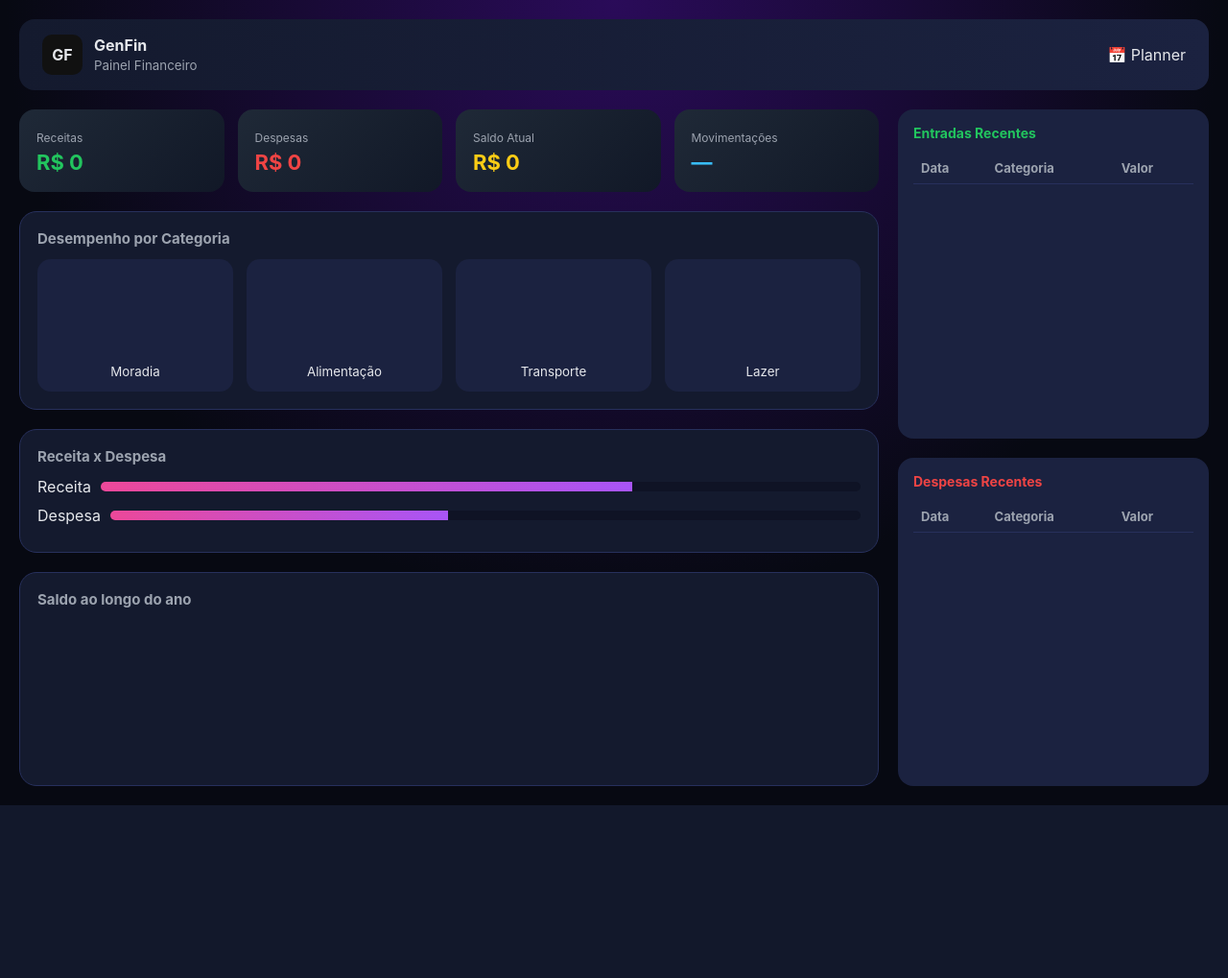
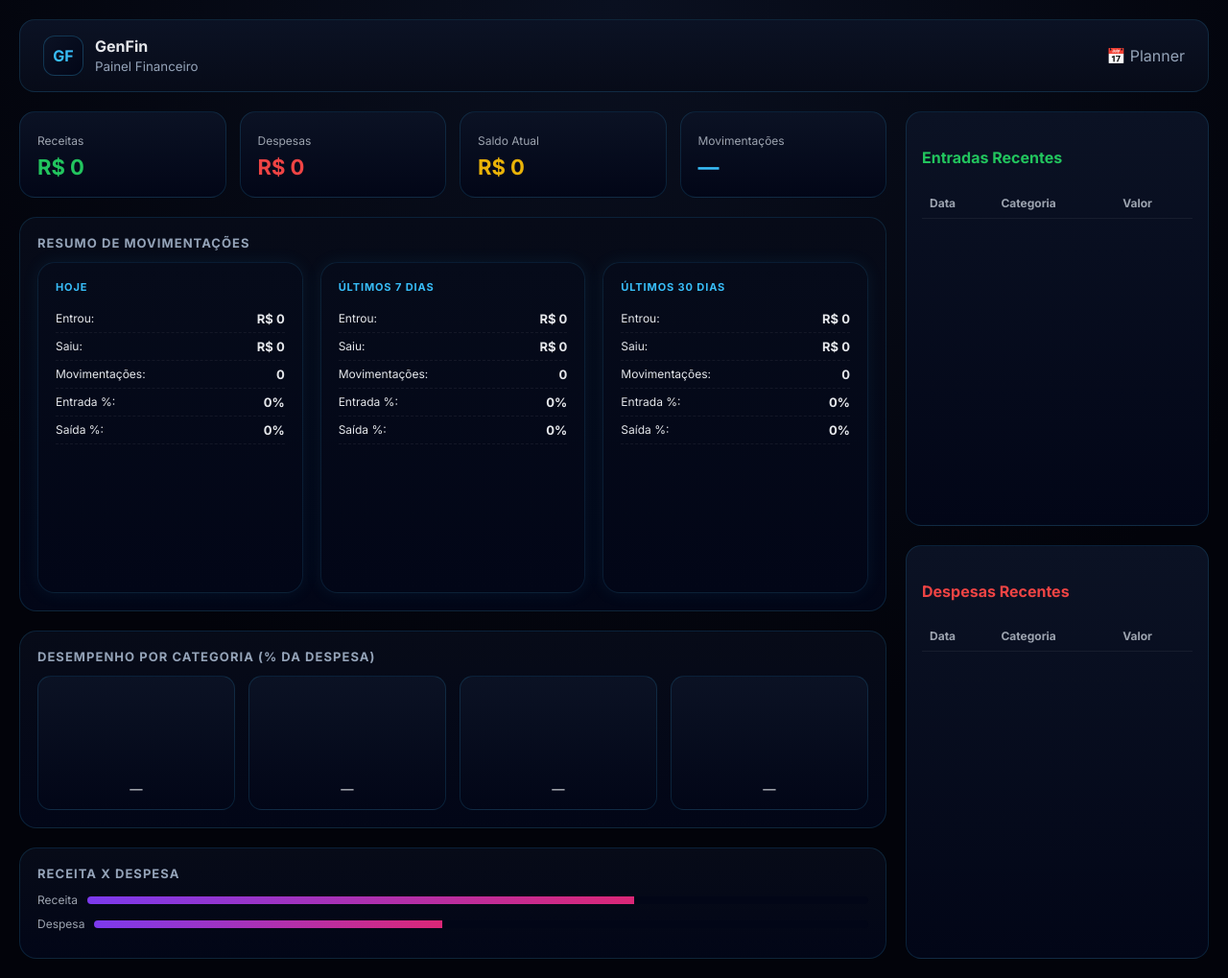
Before and after one commit to ferreiragah-dev/genfin-n8n, a Django app: template templates/dashboard.html in a window 1280 px wide. Shown: the whole page at 96% size. Before the commit the page ends 839 px from the top, so only its background shows below. Run offline with Django 5.2, Linux system fonts and the light colour scheme; the template is opened without the code that fills it, so the values that code supplies are empty; a map, chart or similar area stays blank.

Commit message:
chore: login e dashboard V2

```diff
--- a/accounts/urls.py
+++ b/accounts/urls.py
@@ -2,7 +2,8 @@ from django.urls import path
 from .views import (
     ValidatePhoneView,
     FinancialEntryCreateView,
-    PhoneLoginView, DashboardView, FinancialEntryListView ,DashboardCategoryView,PlannerListView,PlannerCreateView
+    PhoneLoginView, DashboardView, FinancialEntryListView ,DashboardCategoryView,PlannerListView,PlannerCreateView,DailyStatsView,WeeklyStatsView,
+    MonthlyStatsView
 )
 
 urlpatterns = [
@@ -14,6 +15,9 @@ urlpatterns = [
  path("dashboard/categories/", DashboardCategoryView.as_view()),
      path("planner/", PlannerListView.as_view()),
     path("planner/create/", PlannerCreateView.as_view()),
+      path("stats/daily/", DailyStatsView.as_view()),
+    path("stats/weekly/", WeeklyStatsView.as_view()),
+    path("stats/monthly/", MonthlyStatsView.as_view()),
 
 
 ]
--- a/accounts/views.py
+++ b/accounts/views.py
@@ -7,6 +7,8 @@ from django.db.models import Sum
 
 from .models import UserAccount, FinancialEntry
 
+from django.utils import timezone
+from datetime import timedelta
 
 from django.views.decorators.csrf import csrf_exempt
 from django.utils.decorators import method_decorator
@@ -272,3 +274,44 @@ class PlannerCreateView(APIView):
         )
 
         return Response({"message": "Despesa planejada criada"}, status=201)
+
+class StatsBaseView(APIView):
+    delta_days = 1
+
+    def get(self, request):
+        user = get_logged_user(request)
+        if not user:
+            return Response(status=status.HTTP_401_UNAUTHORIZED)
+
+        start_date = timezone.now().date() - timedelta(days=self.delta_days - 1)
+
+        qs = FinancialEntry.objects.filter(user=user, date__gte=start_date)
+
+        total_receita = qs.filter(entry_type="RECEITA").aggregate(total=Sum("amount"))["total"] or 0
+        total_despesa = qs.filter(entry_type="DESPESA").aggregate(total=Sum("amount"))["total"] or 0
+        movimentacoes = qs.count()
+
+        total = total_receita + total_despesa or 1
+
+        percent_receita = round((total_receita / total) * 100)
+        percent_despesa = round((total_despesa / total) * 100)
+
+        return Response({
+            "total_receita": total_receita,
+            "total_despesa": total_despesa,
+            "movimentacoes": movimentacoes,
+            "percent_receita": percent_receita,
+            "percent_despesa": percent_despesa,
+        })
+
+
+class DailyStatsView(StatsBaseView):
+    delta_days = 1
+
+
+class WeeklyStatsView(StatsBaseView):
+    delta_days = 7
+
+
+class MonthlyStatsView(StatsBaseView):
+    delta_days = 30
--- a/templates/dashboard.html
+++ b/templates/dashboard.html
@@ -5,111 +5,26 @@
 <title>GenFin | Painel Financeiro</title>
 <meta name="viewport" content="width=device-width, initial-scale=1.0">
 
-<script>
-async function load(){
-  // 🔒 TODAS AS FONTES MANTIDAS
-  const dash = await fetch("/api/dashboard/", {credentials:"same-origin"}).then(r=>r.json());
-  const entries = await fetch("/api/entries/", {credentials:"same-origin"}).then(r=>r.json());
-  const cats = await fetch("/api/dashboard/categories/", {credentials:"same-origin"}).then(r=>r.json());
-
-  // 🔹 CARDS
-  receita.innerText = "R$ " + dash.total_receita;
-  despesa.innerText = "R$ " + dash.total_despesa;
-  saldo.innerText   = "R$ " + dash.saldo;
-  movimentacoes.innerText = entries.length;
-
-  // 🔹 TABELAS
-  entriesReceita.innerHTML = "";
-  entriesDespesa.innerHTML = "";
-
-  entries.slice(0,12).forEach(e=>{
-    const row = `
-      <tr>
-        <td>${e.date}</td>
-        <td>${e.category}</td>
-        <td>R$ ${e.amount}</td>
-      </tr>
-    `;
-    if(e.entry_type === "RECEITA"){
-      entriesReceita.innerHTML += row;
-    } else {
-      entriesDespesa.innerHTML += row;
-    }
-  });
-
-  // 🔹 GAUGES (AGORA USANDO DADOS REAIS)
-  function gauge(id, value, color){
-    new Chart(document.getElementById(id),{
-      type:"doughnut",
-      data:{
-        datasets:[{
-          data:[value, 100 - value],
-          backgroundColor:[color, "#111"]
-        }]
-      },
-      options:{
-        cutout:"75%",
-        plugins:{legend:{display:false}}
-      }
-    });
-  }
-
-  // Exemplo: cálculo percentual real por categoria
-  const totalDespesa = cats.reduce((s,c)=>s + c.total, 0);
-
-  const byCat = name => {
-    const c = cats.find(x => x.category === name);
-    return c ? Math.round((c.total / totalDespesa) * 100) : 0;
-  };
-
-  gauge("g1", byCat("Moradia"), "#a855f7");
-  gauge("g2", byCat("Alimentação"), "#22c55e");
-  gauge("g3", byCat("Transporte"), "#38bdf8");
-  gauge("g4", byCat("Lazer"), "#ec4899");
-
-  // 🔹 LINHA (mantida)
-  new Chart(lineChart,{
-    type:"line",
-    data:{
-      labels:["Jan","Fev","Mar","Abr","Mai","Jun","Jul","Ago","Set"],
-      datasets:[{
-        data:[
-          dash.saldo_jan,
-          dash.saldo_fev,
-          dash.saldo_mar,
-          dash.saldo_abr,
-          dash.saldo_mai,
-          dash.saldo_jun,
-          dash.saldo_jul,
-          dash.saldo_ago,
-          dash.saldo
-        ],
-        borderColor:"#22c55e",
-        tension:.4
-      }]
-    },
-    options:{plugins:{legend:{display:false}}}
-  });
-}
-
-load();
-</script>
-
+<script src="https://cdn.jsdelivr.net/npm/chart.js"></script>
 
 <style>
+@import url('https://fonts.googleapis.com/css2?family=Inter:wght@400;600;700&display=swap');
+
+/* === DARK FINTECH THEME === */
 :root{
-  --bg:#0b0f1a;
-  --panel:#141a2e;
-  --panel2:#1b2240;
-  --border:#27305c;
+  --bg:#05070d;
+  --bg-grad: radial-gradient(circle at top, #0a1020, #02030a 65%);
+  --panel:#0b1224;
+  --panel2:#0f1630;
+  --border:rgba(56,189,248,.15);
   --text:#e5e7eb;
   --muted:#9ca3af;
   --green:#22c55e;
   --red:#ef4444;
   --blue:#38bdf8;
-  --purple:#a855f7;
-  --pink:#ec4899;
-  --yellow:#facc15;
+  --purple:#7c3aed;
+  --pink:#db2777;
+  --yellow:#eab308;
 }
 
 *{box-sizing:border-box}
@@ -117,7 +32,7 @@ load();
 body{
   margin:0;
   font-family:Inter,Arial,sans-serif;
-  background:radial-gradient(circle at top,#2a0b59,#070912 60%);
+  background: var(--bg-grad);
   color:var(--text);
 }
 
@@ -130,46 +45,31 @@ body{
 
 /* HEADER */
 .header{
-  background:linear-gradient(90deg,#141a2e,#1b2240);
+  background:linear-gradient(180deg, #0b1224, #070b18);
   border-radius:16px;
   padding:16px 24px;
   display:flex;
   justify-content:space-between;
   align-items:center;
+  border:1px solid var(--border);
 }
 
-.user{
-  display:flex;
-  align-items:center;
-  gap:12px;
-}
-
+.user{display:flex;align-items:center;gap:12px;}
 .avatar{
-  width:42px;
-  height:42px;
-  border-radius:10px;
-  background:#111;
-  display:flex;
-  align-items:center;
-  justify-content:center;
-  font-weight:700;
+  width:42px;height:42px;border-radius:12px;
+  background:linear-gradient(135deg,#0b1224,#020617);
+  display:flex;align-items:center;justify-content:center;
+  font-weight:700;color:#38bdf8;
+  border:1px solid rgba(56,189,248,.25);
 }
 
 /* GRID */
-.grid{
-  display:grid;
-  grid-template-columns:3fr 2fr;
-  gap:20px;
-}
+.grid{display:grid;grid-template-columns:3fr 2fr;gap:20px;}
+.left,.right{display:grid;gap:20px;}
 
-.left, .right{
-  display:grid;
-  gap:20px;
-}
-
-/* PAINEL */
+/* PAINEL PADRÃO */
 .panel{
-  background:var(--panel);
+  background:linear-gradient(180deg,#070b18,#020617);
   border-radius:18px;
   padding:18px;
   border:1px solid var(--border);
@@ -177,192 +77,262 @@ body{
 
 .panel h3{
   margin:0 0 12px;
-  font-size:15px;
-  color:var(--muted);
+  font-size:13px;
+  color:#94a3b8;
+  letter-spacing:.08em;
+  text-transform:uppercase;
 }
 
-/* CARDS */
-.cards{
-  display:grid;
-  grid-template-columns:repeat(4,1fr);
-  gap:14px;
-}
-
+/* CARDS PRINCIPAIS */
+.cards{display:grid;grid-template-columns:repeat(4,1fr);gap:14px;}
 .card{
-  background:linear-gradient(135deg,#1f2937,#111827);
+  background:linear-gradient(180deg,#0b1224,#020617);
   border-radius:16px;
   padding:18px;
+  border:1px solid var(--border);
 }
+.card span{color:var(--muted);font-size:12px;}
+.card strong{font-size:22px;display:block;margin-top:6px;}
+.green{color:var(--green)} .red{color:var(--red)} .yellow{color:var(--yellow)} .blue{color:var(--blue)}
 
-.card span{
-  color:var(--muted);
+/* RESUMO NEON DARK */
+.stats{display:grid;grid-template-columns:repeat(auto-fit,minmax(260px,1fr));gap:18px;}
+.stat-card{
+  background:linear-gradient(180deg,#060b1a,#020617);
+  border-radius:18px;
+  padding:18px;
+  border:1px solid rgba(56,189,248,.12);
+  box-shadow:0 0 18px rgba(56,189,248,.08);
+  transition:.25s;
+}
+.stat-card:hover{
+  transform:translateY(-3px);
+  box-shadow:0 0 28px rgba(56,189,248,.18);
+}
+.stat-card h4{
+  margin:0 0 12px;
+  color:#38bdf8;
+  letter-spacing:.08em;
+  text-transform:uppercase;
+  font-size:11px;
+}
+.metric{
+  display:flex;
+  justify-content:space-between;
+  padding:6px 0;
+  border-bottom:1px dashed rgba(255,255,255,.06);
   font-size:12px;
 }
-
-.card strong{
-  font-size:22px;
-  display:block;
-  margin-top:4px;
-}
-
-.green{color:var(--green)}
-.red{color:var(--red)}
-.yellow{color:var(--yellow)}
-.blue{color:var(--blue)}
+.metric b{font-size:13px;}
+.stat-card canvas{margin-top:12px;max-height:120px}
 
 /* GAUGES */
-.gauges{
-  display:grid;
-  grid-template-columns:repeat(4,1fr);
-  gap:14px;
-}
-
+.gauges{display:grid;grid-template-columns:repeat(4,1fr);gap:14px;}
 .gauge{
-  background:var(--panel2);
+  background:linear-gradient(180deg,#0b1224,#020617);
   border-radius:14px;
   padding:12px;
   text-align:center;
+  border:1px solid var(--border);
 }
-
 .gauge canvas{max-height:90px}
 
 /* BARRAS */
-.bar-row{
-  display:flex;
-  align-items:center;
-  gap:10px;
-  margin-bottom:10px;
-}
-
-.bar-bg{
-  flex:1;
-  height:10px;
-  background:#0f1325;
-  border-radius:10px;
-  overflow:hidden;
-}
-
-.bar-fill{
-  height:100%;
-  background:linear-gradient(90deg,var(--pink),var(--purple));
-}
+.bar-row{display:flex;align-items:center;gap:10px;margin-bottom:10px;font-size:12px;color:#9ca3af;}
+.bar-bg{flex:1;height:8px;background:#020617;border-radius:10px;overflow:hidden;}
+.bar-fill{height:100%;background:linear-gradient(90deg,#7c3aed,#db2777);}
 
 /* DIREITA */
 .side-box{
-  background:var(--panel2);
+  background:linear-gradient(180deg,#0b1224,#020617);
   border-radius:16px;
   padding:16px;
-}
-
-.side-box h4{
-  margin:0 0 12px;
-  font-size:14px;
-  color:var(--muted);
+  border:1px solid var(--border);
 }
 
 /* TABELA */
-table{
-  width:100%;
-  border-collapse:collapse;
-}
-
-th,td{
-  padding:8px;
-  border-bottom:1px solid var(--border);
-  font-size:13px;
-}
-
-th{color:var(--muted);text-align:left}
+table{width:100%;border-collapse:collapse;}
+th,td{padding:8px;border-bottom:1px solid rgba(255,255,255,.06);font-size:12px;}
+th{color:#9ca3af;text-align:left;}
 
 @media(max-width:1100px){
   .grid{grid-template-columns:1fr}
   .cards{grid-template-columns:1fr 1fr}
 }
 </style>
+
+<script>
+async function load(){
+  const dash = await fetch("/api/dashboard/", {credentials:"same-origin"}).then(r=>r.json());
+  const entries = await fetch("/api/entries/", {credentials:"same-origin"}).then(r=>r.json());
+  const cats = await fetch("/api/dashboard/categories/", {credentials:"same-origin"}).then(r=>r.json());
+
+  receita.innerText = "R$ " + dash.total_receita;
+  despesa.innerText = "R$ " + dash.total_despesa;
+  saldo.innerText   = "R$ " + dash.saldo;
+  movimentacoes.innerText = entries.length;
+
+  entriesReceita.innerHTML = "";
+  entriesDespesa.innerHTML = "";
+
+  entries.slice(0,12).forEach(e=>{
+    const row = `<tr><td>${e.date}</td><td>${e.category}</td><td>R$ ${e.amount}</td></tr>`;
+    if(e.entry_type === "RECEITA") entriesReceita.innerHTML += row;
+    else entriesDespesa.innerHTML += row;
+  });
+
+  const daily   = await fetch("/api/stats/daily/",   {credentials:"same-origin"}).then(r=>r.json());
+  const weekly  = await fetch("/api/stats/weekly/",  {credentials:"same-origin"}).then(r=>r.json());
+  const monthly = await fetch("/api/stats/monthly/", {credentials:"same-origin"}).then(r=>r.json());
+
+  function render(prefix, data, chartId){
+    document.getElementById(prefix+"_in").innerText = "R$ " + data.total_receita;
+    document.getElementById(prefix+"_out").innerText = "R$ " + data.total_despesa;
+    document.getElementById(prefix+"_mov").innerText = data.movimentacoes;
+    document.getElementById(prefix+"_in_p").innerText = data.percent_receita + "%";
+    document.getElementById(prefix+"_out_p").innerText = data.percent_despesa + "%";
+
+    new Chart(document.getElementById(chartId),{
+      type:"bar",
+      data:{ labels:["Entradas","Saídas"], datasets:[{ data:[data.total_receita, data.total_despesa], backgroundColor:["#22c55e","#ef4444"] }] },
+      options:{ plugins:{ legend:{display:false} } }
+    });
+  }
+
+  render("d", daily, "chartDaily");
+  render("w", weekly, "chartWeekly");
+  render("m", monthly, "chartMonthly");
+
+  // === PLUGIN TEXTO CENTRAL ===
+  const centerTextPlugin = {
+    id: 'centerText',
+    beforeDraw(chart, args, opts) {
+      const { ctx } = chart;
+      const value = chart.config.data.datasets[0].data[0] + "%";
+      ctx.save();
+      ctx.font = "600 14px Inter";
+      ctx.fillStyle = "#e5e7eb";
+      ctx.textAlign = "center";
+      ctx.textBaseline = "middle";
+      ctx.fillText(value, chart.width / 2, chart.height / 2);
+    }
+  };
+
+  // === CATEGORIAS (% DESPESA) ===
+  const totalDespesa = cats.reduce((sum,c)=>sum + c.total, 0);
+
+  cats.slice(0,4).forEach((c, i)=>{
+    const pct = Math.round((c.total / totalDespesa) * 100);
+
+    new Chart(document.getElementById("g"+(i+1)),{
+      type:"doughnut",
+      plugins:[centerTextPlugin],
+      data:{
+        labels:["Despesa","Restante"],
+        datasets:[{
+          data:[pct, 100-pct],
+          backgroundColor:["#ef4444","#1e293b"],
+          borderWidth:0
+        }]
+      },
+      options:{
+        cutout:"70%",
+        plugins:{legend:{display:false}, tooltip:{enabled:false}}
+      }
+    });
+
+    document.querySelectorAll(".gauge small")[i].innerText = c.category;
+  });
+}
+load();
+</script>
 </head>
 
 <body>
 
 <div class="container">
 
-<!-- HEADER -->
   <div class="header">
     <div class="user">
       <div class="avatar">GF</div>
       <div>
         <strong>GenFin</strong><br>
-      <small style="color:var(--muted)">Painel Financeiro</small>
+        <small style="color:#94a3b8">Painel Financeiro</small>
       </div>
     </div>
-  <div onclick="openPlanner()" style="cursor:pointer">📅 Planner</div>
+    <div onclick="openPlanner()" style="cursor:pointer;color:#94a3b8">📅 Planner</div>
   </div>
 
   <div class="grid">
 
-<!-- ESQUERDA -->
     <div class="left">
 
-  <!-- CARDS -->
       <div class="cards">
-    <div class="card">
-      <span>Receitas</span>
-      <strong class="green" id="receita">R$ 0</strong>
+        <div class="card"><span>Receitas</span><strong class="green" id="receita">R$ 0</strong></div>
+        <div class="card"><span>Despesas</span><strong class="red" id="despesa">R$ 0</strong></div>
+        <div class="card"><span>Saldo Atual</span><strong class="yellow" id="saldo">R$ 0</strong></div>
+        <div class="card"><span>Movimentações</span><strong class="blue" id="movimentacoes">—</strong></div>
       </div>
-    <div class="card">
-      <span>Despesas</span>
-      <strong class="red" id="despesa">R$ 0</strong>
+
+      <div class="panel">
+        <h3>Resumo de Movimentações</h3>
+        <div class="stats">
+          <div class="stat-card">
+            <h4>Hoje</h4>
+            <div class="metric">Entrou: <b id="d_in">R$ 0</b></div>
+            <div class="metric">Saiu: <b id="d_out">R$ 0</b></div>
+            <div class="metric">Movimentações: <b id="d_mov">0</b></div>
+            <div class="metric">Entrada %: <b id="d_in_p">0%</b></div>
+            <div class="metric">Saída %: <b id="d_out_p">0%</b></div>
+            <canvas id="chartDaily"></canvas>
           </div>
-    <div class="card">
-      <span>Saldo Atual</span>
-      <strong class="yellow" id="saldo">R$ 0</strong>
+
+          <div class="stat-card">
+            <h4>Últimos 7 dias</h4>
+            <div class="metric">Entrou: <b id="w_in">R$ 0</b></div>
+            <div class="metric">Saiu: <b id="w_out">R$ 0</b></div>
+            <div class="metric">Movimentações: <b id="w_mov">0</b></div>
+            <div class="metric">Entrada %: <b id="w_in_p">0%</b></div>
+            <div class="metric">Saída %: <b id="w_out_p">0%</b></div>
+            <canvas id="chartWeekly"></canvas>
           </div>
-    <div class="card">
-      <span>Movimentações</span>
-      <strong class="blue" id="movimentacoes">—</strong>
+
+          <div class="stat-card">
+            <h4>Últimos 30 dias</h4>
+            <div class="metric">Entrou: <b id="m_in">R$ 0</b></div>
+            <div class="metric">Saiu: <b id="m_out">R$ 0</b></div>
+            <div class="metric">Movimentações: <b id="m_mov">0</b></div>
+            <div class="metric">Entrada %: <b id="m_in_p">0%</b></div>
+            <div class="metric">Saída %: <b id="m_out_p">0%</b></div>
+            <canvas id="chartMonthly"></canvas>
+          </div>
         </div>
       </div>
 
-  <!-- GAUGES -->
       <div class="panel">
-    <h3>Desempenho por Categoria</h3>
+        <h3>Desempenho por Categoria (% da Despesa)</h3>
         <div class="gauges">
-      <div class="gauge"><canvas id="g1"></canvas><small>Moradia</small></div>
-      <div class="gauge"><canvas id="g2"></canvas><small>Alimentação</small></div>
-      <div class="gauge"><canvas id="g3"></canvas><small>Transporte</small></div>
-      <div class="gauge"><canvas id="g4"></canvas><small>Lazer</small></div>
+          <div class="gauge"><canvas id="g1"></canvas><small>—</small></div>
+          <div class="gauge"><canvas id="g2"></canvas><small>—</small></div>
+          <div class="gauge"><canvas id="g3"></canvas><small>—</small></div>
+          <div class="gauge"><canvas id="g4"></canvas><small>—</small></div>
         </div>
       </div>
 
-  <!-- BARRAS -->
       <div class="panel">
         <h3>Receita x Despesa</h3>
-    <div class="bar-row">
-      Receita
-      <div class="bar-bg"><div class="bar-fill" style="width:70%"></div></div>
-    </div>
-    <div class="bar-row">
-      Despesa
-      <div class="bar-bg"><div class="bar-fill" style="width:45%"></div></div>
-    </div>
-  </div>
-
-  <!-- LINHA -->
-  <div class="panel">
-    <h3>Saldo ao longo do ano</h3>
-    <canvas id="lineChart"></canvas>
+        <div class="bar-row">Receita<div class="bar-bg"><div class="bar-fill" style="width:70%"></div></div></div>
+        <div class="bar-row">Despesa<div class="bar-bg"><div class="bar-fill" style="width:45%"></div></div></div>
       </div>
 
     </div>
 
-<!-- DIREITA -->
     <div class="right">
 
       <div class="side-box">
         <h4 style="color:#22c55e">Entradas Recentes</h4>
         <table>
-      <thead>
-        <tr><th>Data</th><th>Categoria</th><th>Valor</th></tr>
-      </thead>
+          <thead><tr><th>Data</th><th>Categoria</th><th>Valor</th></tr></thead>
           <tbody id="entriesReceita"></tbody>
         </table>
       </div>
@@ -370,17 +340,15 @@ th{color:var(--muted);text-align:left}
       <div class="side-box">
         <h4 style="color:#ef4444">Despesas Recentes</h4>
         <table>
-      <thead>
-        <tr><th>Data</th><th>Categoria</th><th>Valor</th></tr>
-      </thead>
+          <thead><tr><th>Data</th><th>Categoria</th><th>Valor</th></tr></thead>
           <tbody id="entriesDespesa"></tbody>
         </table>
       </div>
 
     </div>
+
   </div>
 </div>
 
-<!-- PLANNER (mantido igual ao seu) -->
-<div id="plannerModal" style="display:none;position:fixed;inset:0;background:#000a;z-index:99;">
-  <div style="background:#141a2e;margin:40px auto;padding:2
+</body>
+</html>
```
Lines whose indentation alone changed are shown as unchanged.
